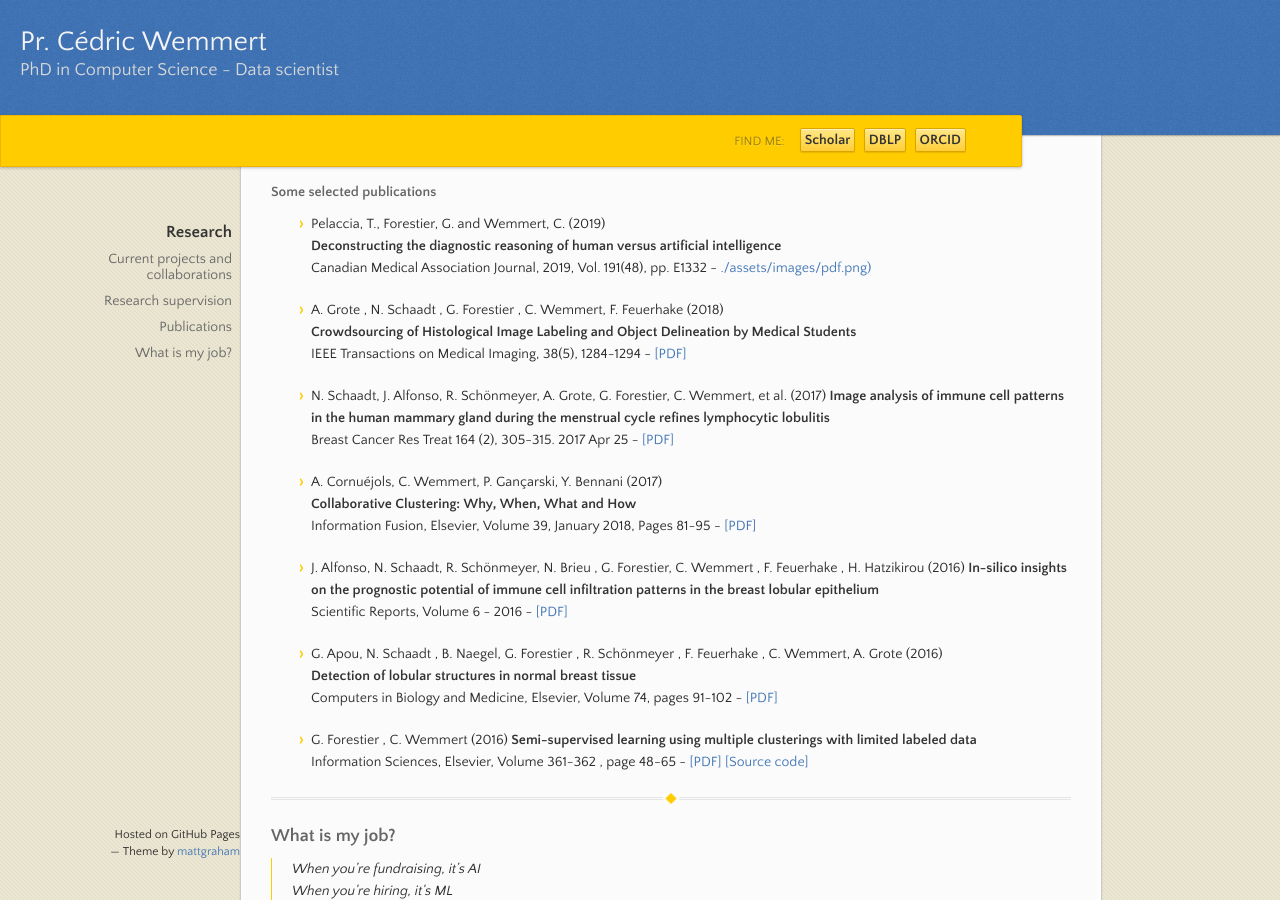
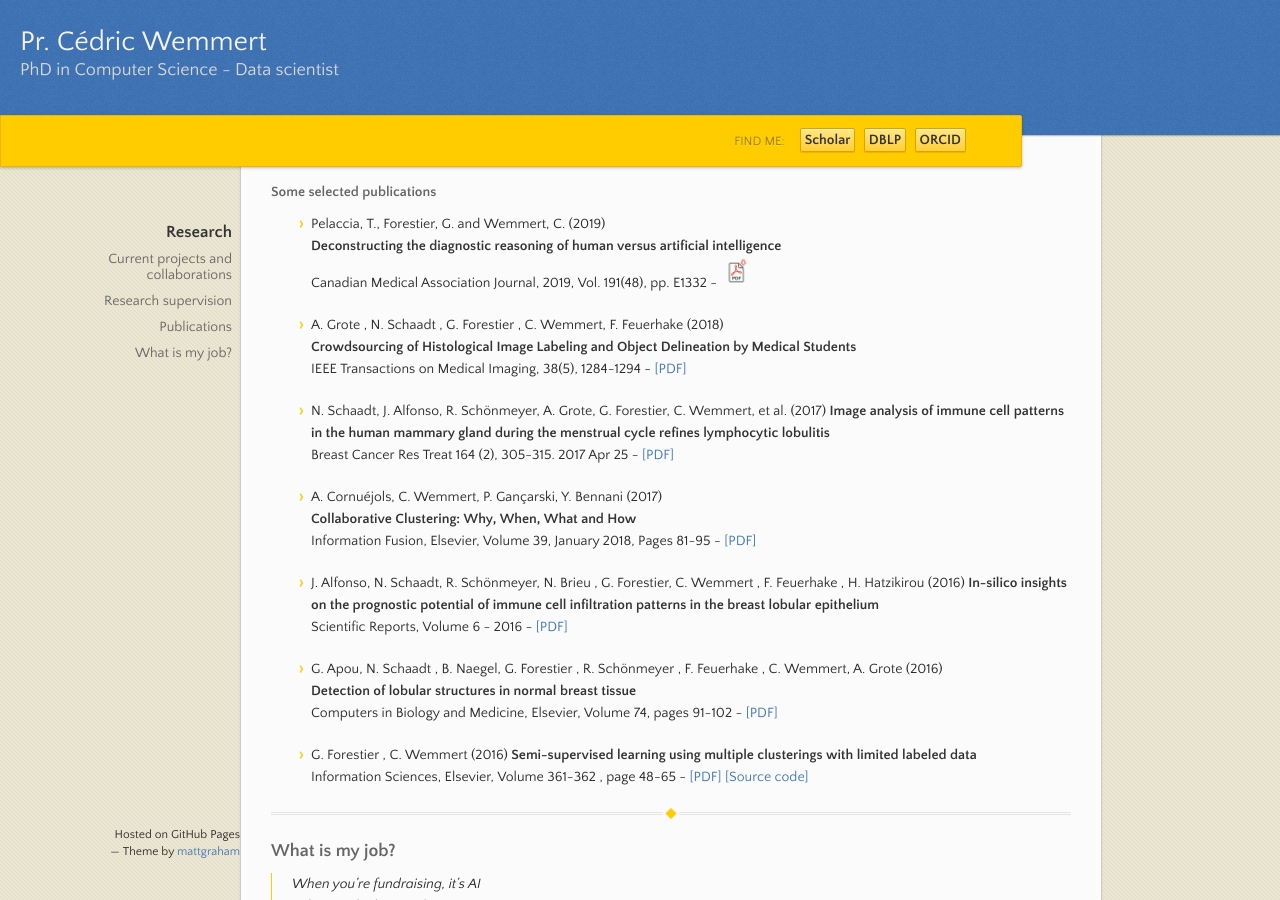
Before and after one commit to wemmertc/webpage, a Jekyll site: the page built from index.md, in a window 1280 px wide and 900 px high, scrolled down 1334 px. Built offline with Jekyll 4.4.1, drawn with Linux system fonts in a browser that asks for light colours; our own code applies the rules of GitHub Pages for plain Markdown files.

Commit message:
publishing

```diff
--- a/index.md
+++ b/index.md
@@ -49,7 +49,7 @@ A complete list of all my publications can be found on the [ICube publications s
 
 * Pelaccia, T., Forestier, G. and Wemmert, C. (2019)
 [**Deconstructing the diagnostic reasoning of human versus artificial intelligence**](https://doi.org/10.1503/cmaj.190506)
-Canadian Medical Association Journal, 2019, Vol. 191(48), pp. E1332 - [![]()./assets/images/pdf.png)](./publications/cmaj2019.pdf)
+Canadian Medical Association Journal, 2019, Vol. 191(48), pp. E1332 - [<img src="./assets/images/pdf.png" width=30px>](./publications/cmaj2019.pdf)
 
 * A. Grote , N. Schaadt , G. Forestier , C. Wemmert, F. Feuerhake (2018)
 [**Crowdsourcing of Histological Image Labeling and Object Delineation by Medical Students**](https://doi.org/10.1109/TMI.2018.2883237)
```
